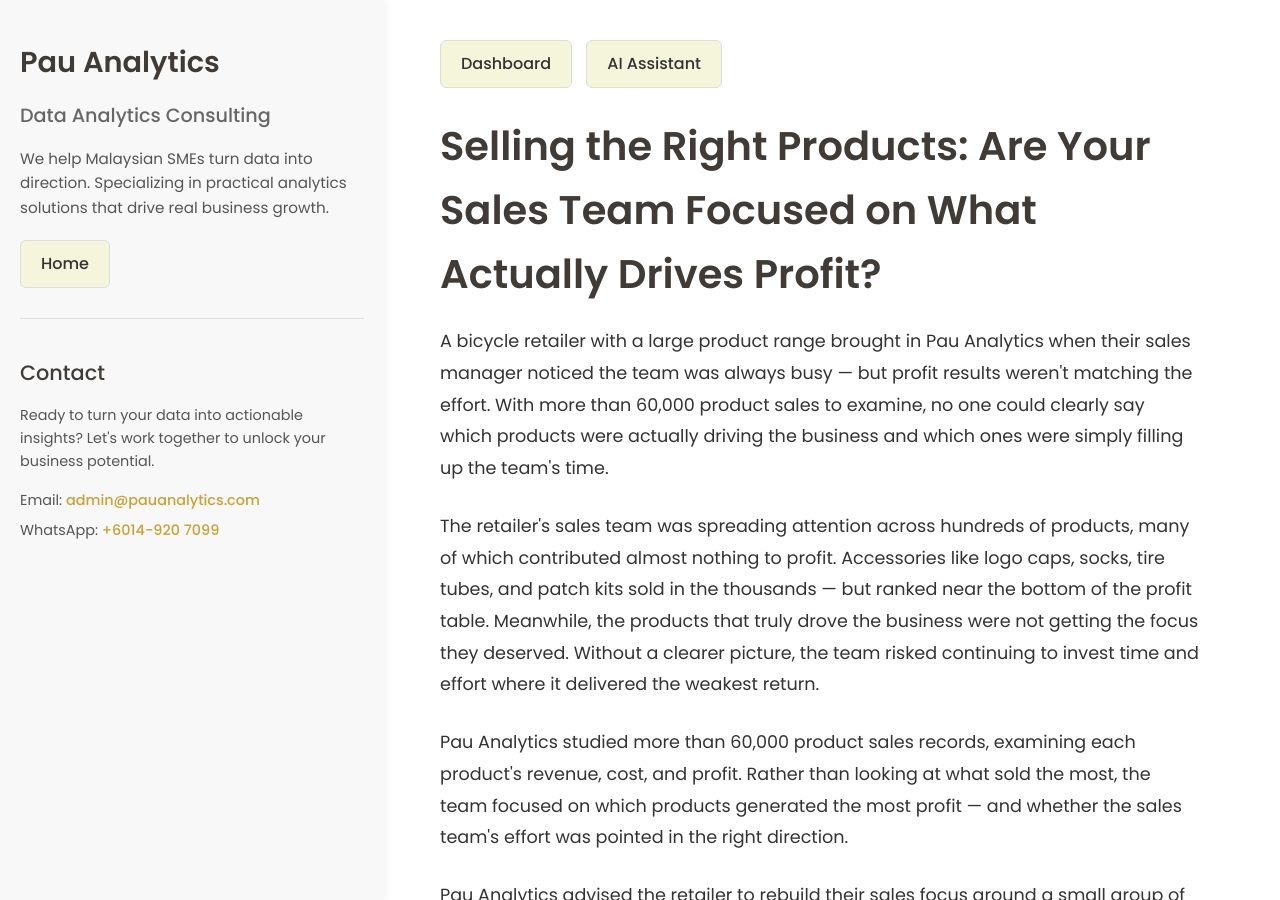
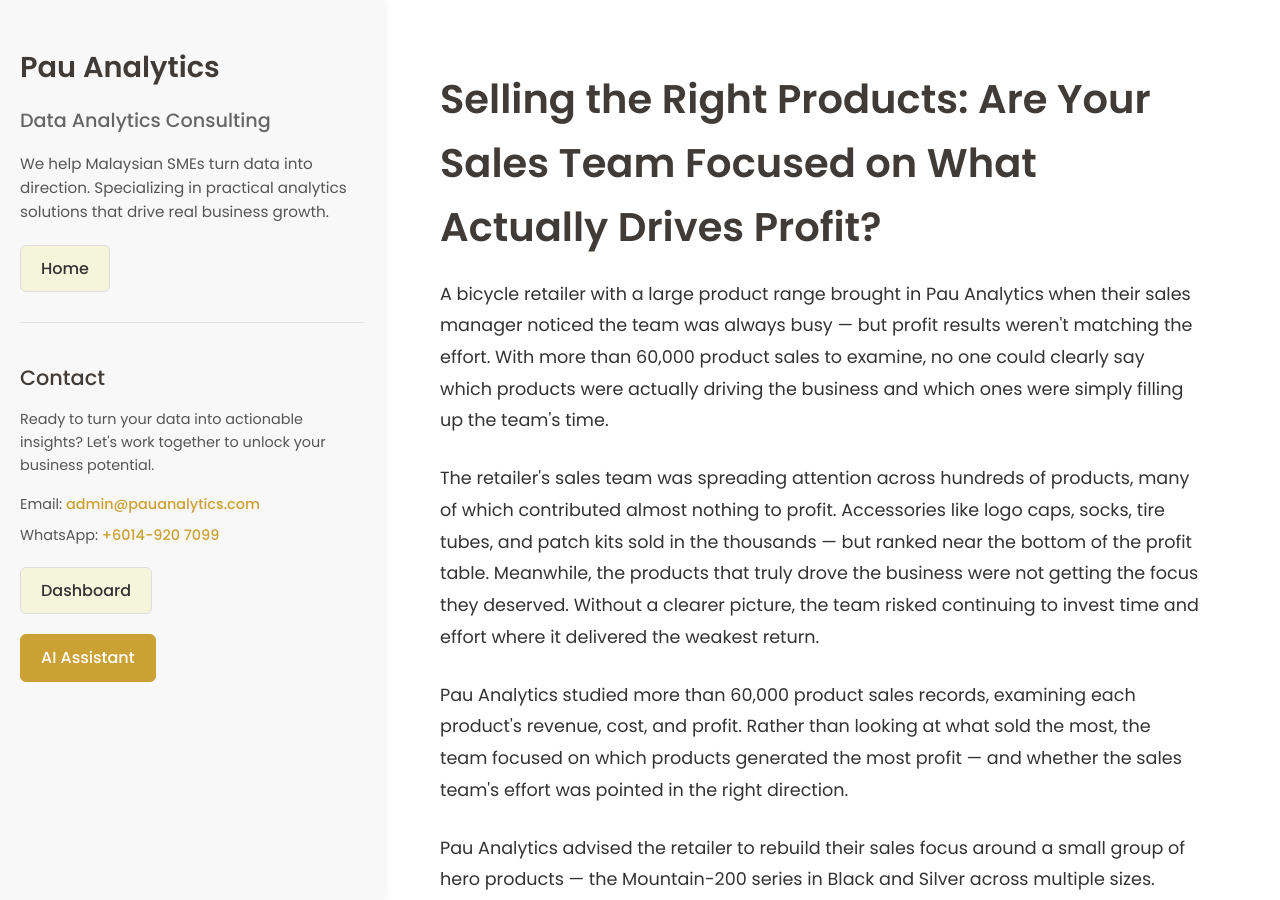
Before and after one commit to lyven81/pinnacles-learning-website, a Jekyll site: the page case-study/selling-the-right-products.html, which Jekyll copies as it is, in a window 1280 px wide and 900 px high. Built offline with Jekyll 4.4.1, drawn with Linux system fonts in a browser that asks for light colours.

Commit message:
Fix left panel structure, footer, and cover images across case study pages
- evaluating-customer-experience: Reorder left panel (Home → Contact → Dashboard → AI Assistant), add gold style to AI Assistant button, remove extra button
- finding-which-campaign-work: Update Dashboard and AI Assistant to absolute URLs, add gold style to AI Assistant button
- know-your-reseller: Move Dashboard and AI Assistant from right-column to left panel, restructure sidebar using aside/section tags, fix footer copyright symbol
- selling-the-right-products: Same left panel restructure as know-your-reseller, fix footer copyright symbol
- index.html: Fix cover image URLs for Know Your Reseller (jpeg) and Selling the Right Products (cover-image.jpeg)

Co-Authored-By: Claude Sonnet 4.6 <noreply@anthropic.com>

```diff
--- a/case-study/finding-which-campaign-work.html
+++ b/case-study/finding-which-campaign-work.html
@@ -243,11 +243,11 @@
             </section>
             <!-- Dashboard Link Button -->
             <section class="home-link-section">
-                <a href="../dashboard/finding-which-campaign-work.html" class="home-link-btn">Dashboard</a>
+                <a href="https://www.pauanalytics.com/dashboard/finding-which-campaign-work.html" class="home-link-btn">Dashboard</a>
             </section>
             <!-- AI Assistant Link Button -->
             <section class="home-link-section">
-                <a href="../agentic_workflow/finding_which_campaign_work.html" class="home-link-btn">AI Assistant</a>
+                <a href="https://www.pauanalytics.com/agentic_workflow/finding_which_campaign_work.html" class="home-link-btn" style="background-color: #CBA135; color: white; border-color: #CBA135;">AI Assistant</a>
             </section>
         </aside>
         <main class="right-column">
--- a/case-study/selling-the-right-products.html
+++ b/case-study/selling-the-right-products.html
@@ -207,29 +207,37 @@
 </head>
 <body>
     <div class="container">
-        <div class="left-column">
-            <h1>Pau Analytics</h1>
-            <h2>Data Analytics Consulting</h2>
-            <p>We help Malaysian SMEs turn data into direction. Specializing in practical analytics solutions that drive real business growth.</p>
-
-            <div class="home-link-section">
+        <aside class="left-column">
+            <header>
+                <h1>Pau Analytics</h1>
+                <h2>Data Analytics Consulting</h2>
+            </header>
+            <section class="intro">
+                <p>We help Malaysian SMEs turn data into direction. Specializing in practical analytics solutions that drive real business growth.</p>
+            </section>
+            <!-- Home Link Button -->
+            <section class="home-link-section">
                 <a href="../index.html" class="home-link-btn">Home</a>
-            </div>
-
-            <div class="contact">
+            </section>
+            <section class="contact">
                 <h2>Contact</h2>
                 <p>Ready to turn your data into actionable insights? Let's work together to unlock your business potential.</p>
                 <ul>
                     <li>Email: <a href="mailto:admin@pauanalytics.com">admin@pauanalytics.com</a></li>
                     <li>WhatsApp: <a href="https://wa.me/60149207099">+6014-920 7099</a></li>
                 </ul>
-            </div>
-        </div>
+            </section>
+            <!-- Dashboard Link Button -->
+            <section class="home-link-section">
+                <a href="https://www.pauanalytics.com/dashboard/selling-the-right-products.html" class="home-link-btn">Dashboard</a>
+            </section>
+            <!-- AI Assistant Link Button -->
+            <section class="home-link-section">
+                <a href="https://www.pauanalytics.com/agentic_workflow/selling-the-right-products.html" class="home-link-btn" style="background-color: #CBA135; color: white; border-color: #CBA135;">AI Assistant</a>
+            </section>
+        </aside>
 
-        <div class="right-column">
-            <a href="../dashboard/selling-the-right-products.html" class="home-link-btn">Dashboard</a>
-            <a href="https://www.pauanalytics.com/agentic_workflow/selling-the-right-products.html" class="home-link-btn" style="margin-left: 10px;">AI Assistant</a>
-
+        <main class="right-column">
             <h1>Selling the Right Products: Are Your Sales Team Focused on What Actually Drives Profit?</h1>
 
             <p>A bicycle retailer with a large product range brought in Pau Analytics when their sales manager noticed the team was always busy — but profit results weren't matching the effort. With more than 60,000 product sales to examine, no one could clearly say which products were actually driving the business and which ones were simply filling up the team's time.</p>
@@ -243,11 +251,11 @@
             <p>The analysis confirmed that 80% of the company's profit came from a small group of products, well before reaching the halfway point of the product list. The Mountain-200 series stood out as the business's true profit carriers — high revenue and high profit, consistently. At the same time, many high-volume products, particularly accessories, were consuming sales effort while delivering weak financial return. The retailer now had a clear picture of where to focus and where to pull back.</p>
 
             <p>Today, the retailer monitors product performance through a live dashboard that tracks revenue and profit by product, making it easy to see which items are carrying the business and which are creating noise. An AI assistant lets the sales team ask questions about specific products or categories — helping managers make faster, smarter decisions about where to direct their effort.</p>
-        </div>
+        </main>
     </div>
 
     <footer>
-        <p>&copy; 2025 Pau Analytics | <a href="../privacy-policy.html">Privacy Policy</a></p>
+        <p>© 2025 Pau Analytics | <a href="../privacy-policy.html">Privacy Policy</a></p>
     </footer>
 </body>
 </html>
--- a/index.html
+++ b/index.html
@@ -737,7 +737,7 @@
         </article>
 
         <article class="story-card">
-          <div class="story-card-image" style="background-image: url('https://raw.githubusercontent.com/lyven81/data-analyst-portfolio/main/images/know-your-reseller/cover%20image.png'); filter: brightness(0.7);"></div>
+          <div class="story-card-image" style="background-image: url('https://raw.githubusercontent.com/lyven81/data-analyst-portfolio/main/images/know-your-reseller/cover%20image.jpeg'); filter: brightness(0.7);"></div>
           <div class="story-card-content">
             <span class="story-badge">Segmentation Analysis</span>
             <h3 class="story-title">Know Your Reseller</h3>
@@ -753,7 +753,7 @@
 
       <!-- Story #4: Selling the Right Products (Full Width) -->
       <article class="story-card-full">
-        <div class="story-image" style="background-image: url('https://raw.githubusercontent.com/lyven81/data-analyst-portfolio/main/images/selling-the-right-products/cover%20image.png'); filter: brightness(0.7);"></div>
+        <div class="story-image" style="background-image: url('https://raw.githubusercontent.com/lyven81/data-analyst-portfolio/main/images/selling-the-right-products/cover-image.jpeg'); filter: brightness(0.7);"></div>
         <div class="story-content">
           <span class="story-badge">Optimization Analysis</span>
           <h2 class="story-title">Selling the Right Products</h2>
```
Also changed, not shown: case-study/evaluating-customer-experience.html (+6 -8 lines), case-study/know-your-reseller.html (+25 -17 lines).
